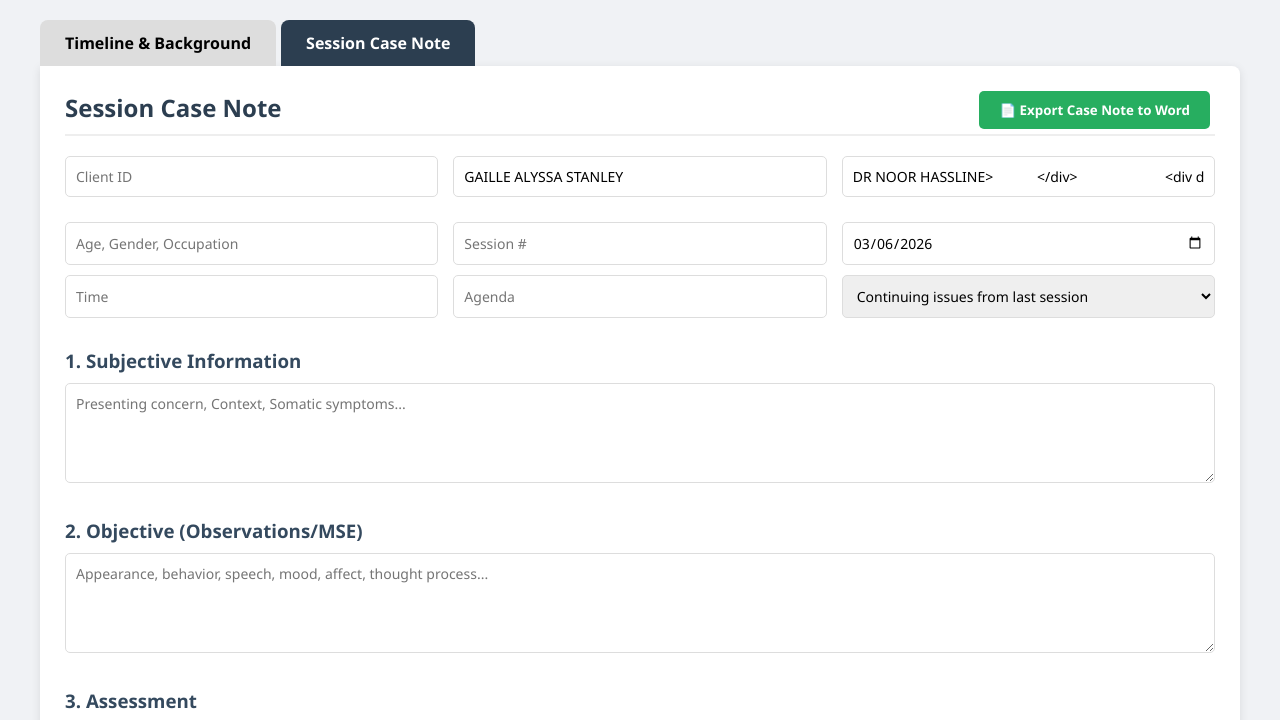
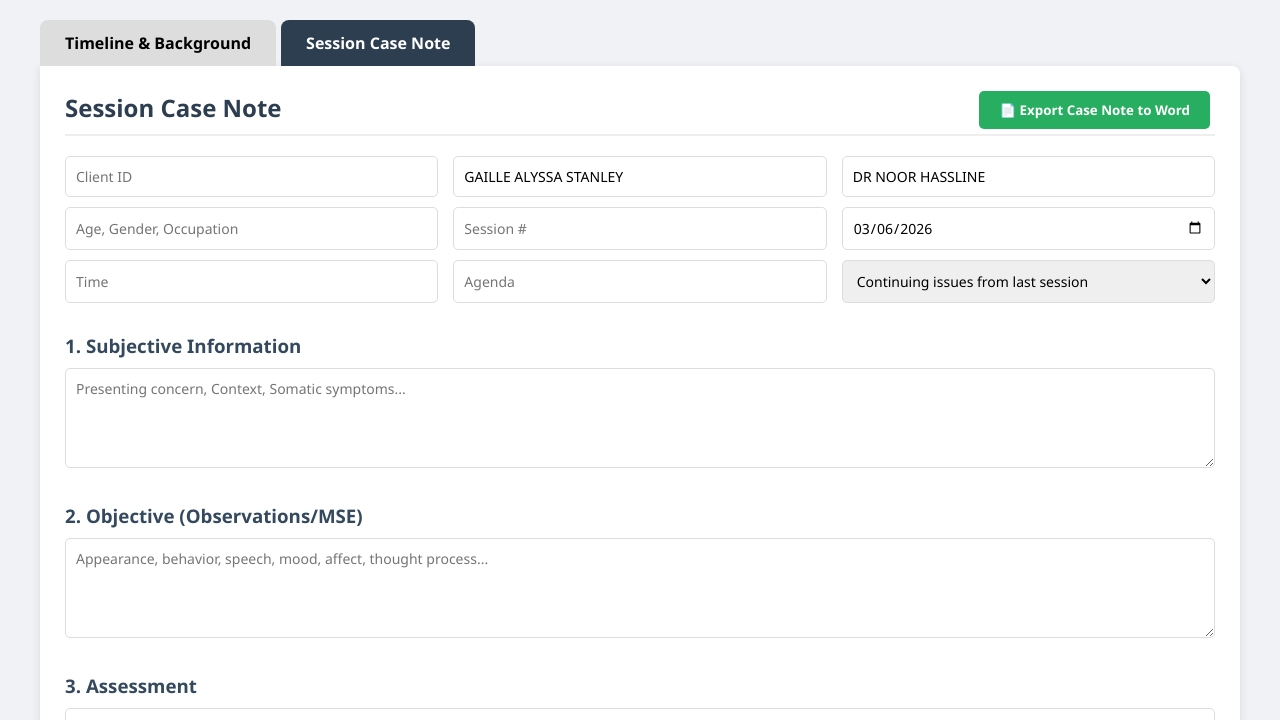
Before and after one commit to Gaille-Stan/Clinical-Document-Format-Ver2.0, a plain HTML site: page index.html in a window 1280 px wide. Both pictures are taken after a click on the button "Session Case Note". Shown: the top 720 px of the page. Drawn offline with Linux system fonts and the light colour scheme; a script that the page names is missing.

Commit message:
Update index.html

```diff
--- a/index.html
+++ b/index.html
@@ -77,7 +77,7 @@
             <div class="grid-3">
                 <input type="text" id="client-id" placeholder="Client ID">
                 <input type="text" id="therapist" placeholder="Therapist Name" value="GAILLE ALYSSA STANLEY">
-                <input type="text" id="supervisor" placeholder="Supervisor Name" value="DR NOOR HASSLINE>
+                <input type="text" id="supervisor" placeholder="Supervisor Name" value="DR NOOR HASSLINE">
             </div>
 
             <div class="grid-3">
```
